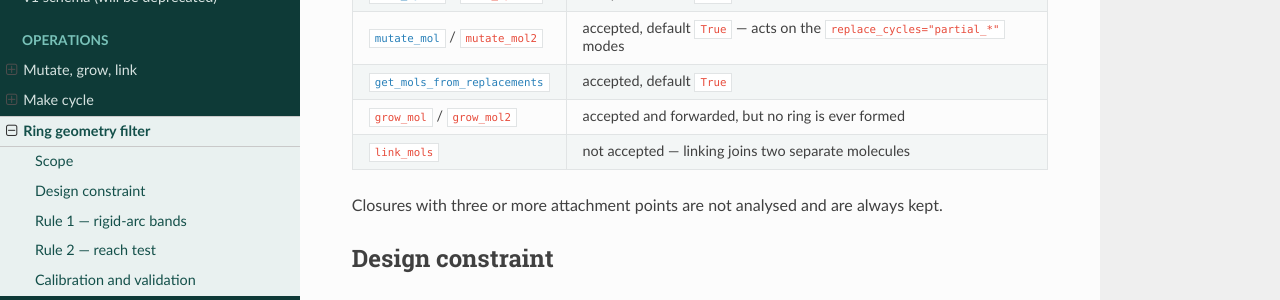
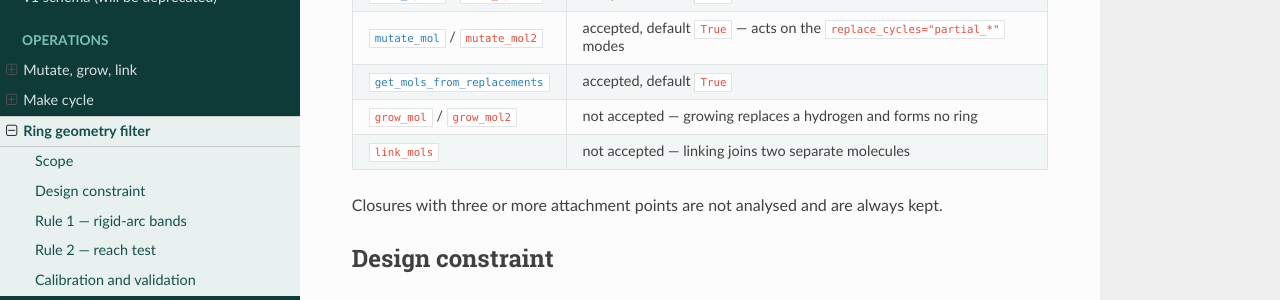
Before and after one commit to DrrDom/crem, an MkDocs documentation site: the page built from docs/operations/ring-geometry.md, in a window 1280 px wide and 900 px high, scrolled down 497 px. Shown: the part 151-451 px from the top of the window. Built offline with MkDocs 1.6.1, drawn with Linux system fonts in a browser that asks for light colours; nearby versions of some CDN libraries.

Commit message:
Update changelog

```diff
--- a/docs/operations/ring-geometry.md
+++ b/docs/operations/ring-geometry.md
@@ -26,7 +26,7 @@ linking are therefore never filtered.
 | [`make_cycle`](make-cycle.md) / `make_cycle2` | accepted, default `True` |
 | [`mutate_mol`](mutate-grow-link.md#replacing-cyclic-source-fragments) / `mutate_mol2` | accepted, default `True` — acts on the `replace_cycles="partial_*"` modes |
 | [`get_mols_from_replacements`](two-step-replacements.md) | accepted, default `True` |
-| `grow_mol` / `grow_mol2` | accepted and forwarded, but no ring is ever formed |
+| `grow_mol` / `grow_mol2` | not accepted — growing replaces a hydrogen and forms no ring |
 | `link_mols` | not accepted — linking joins two separate molecules |
 
 Closures with three or more attachment points are not analysed and are always
```
Also changed, not shown: 1 other file.
